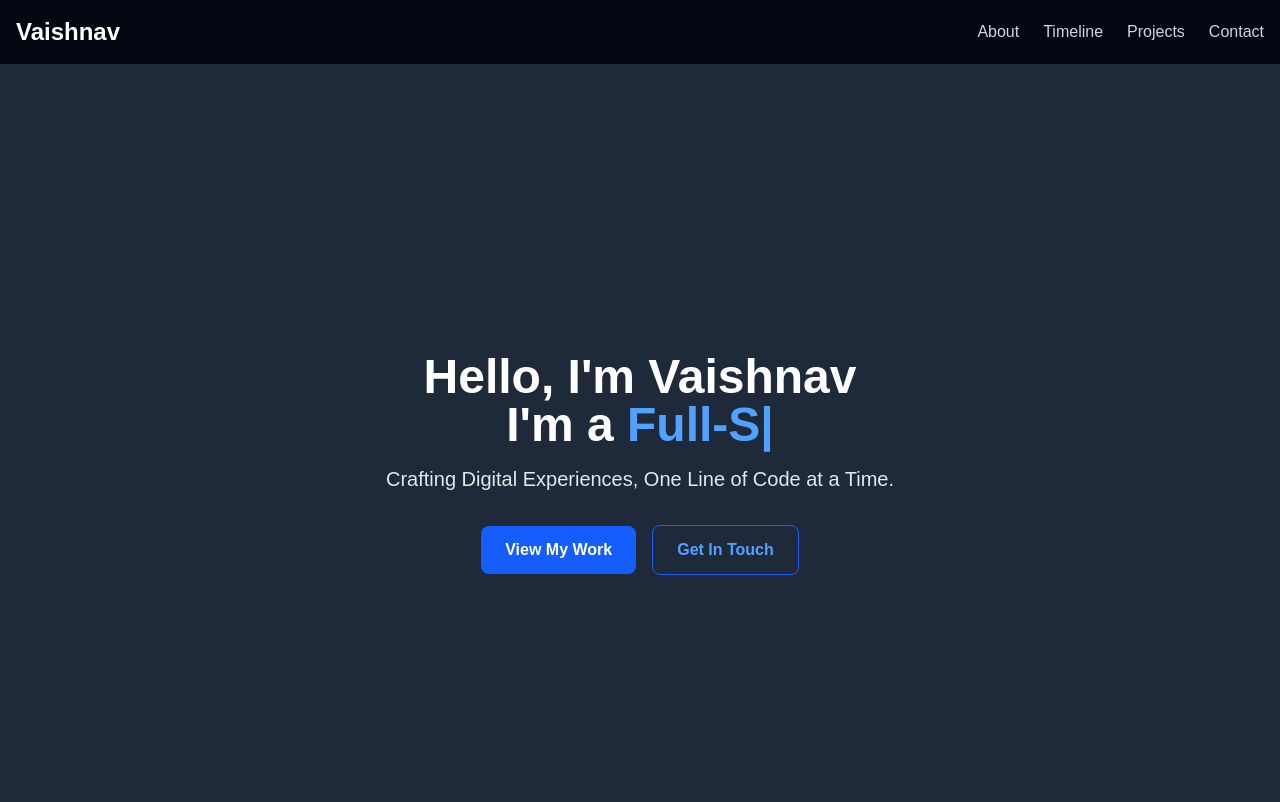
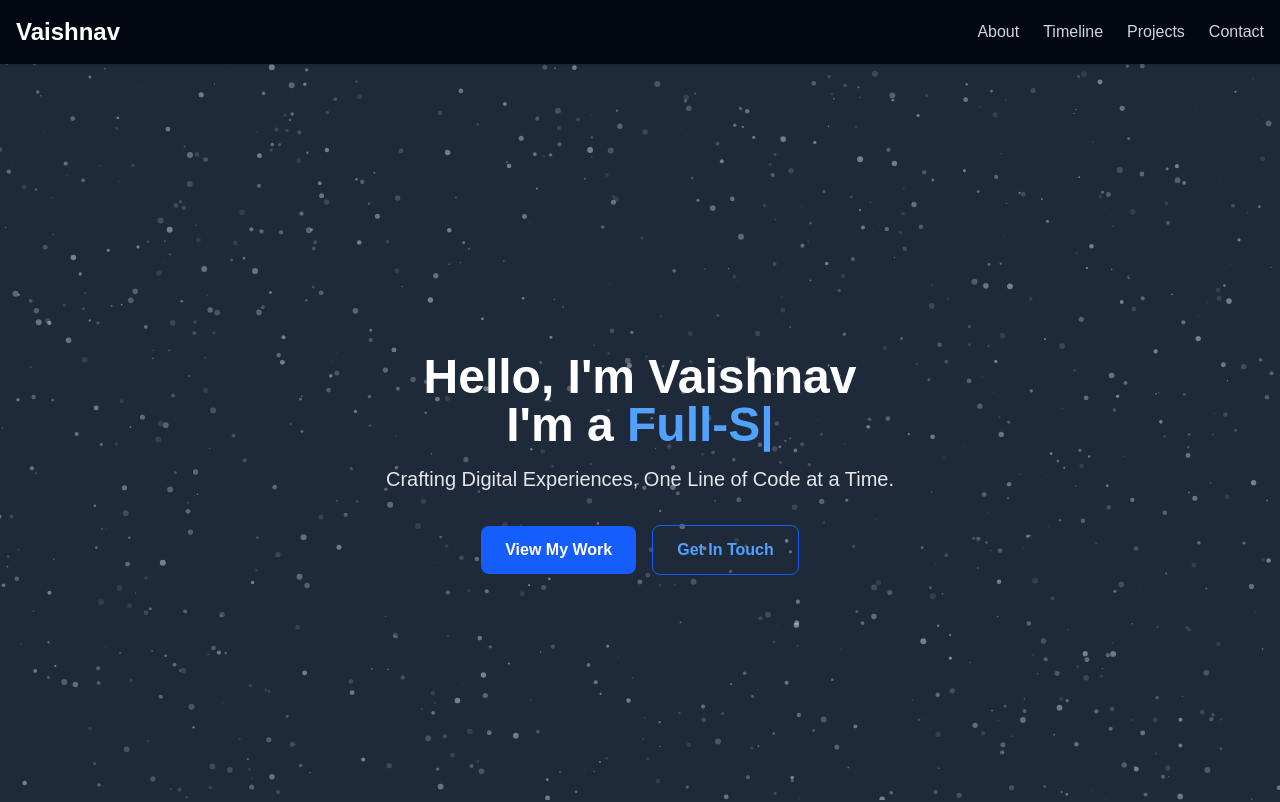
Before and after one commit to Vaishnav-Ullas/my-portfolio, a Next.js app: page / in a window 1280 px wide. Shown: the top 802 px of the page. Built offline with nearby package versions, Linux system fonts and the light colour scheme.

Commit message:
particle effect

```diff
--- a/app/components/Hero/Hero.module.css
+++ b/app/components/Hero/Hero.module.css
@@ -3,8 +3,6 @@
 /* Styles for .heroSection, .container, .title, .subtitle, .buttonContainer, */
 /* .primaryButton, .secondaryButton were moved to inline Tailwind classes in Hero/index.tsx. */
 
-.cursor {
-    /* This class is referenced in Hero/index.tsx. */
-    /* Visual styling (like text color) and global animation classes (like 'typing-cursor') are applied directly in the TSX. */
-    /* This class can be used for JavaScript hooks or if module-specific, non-Tailwind animations/styles are ever needed for the cursor. */
+.particlesContainer {
+    z-index: -1;
 }
--- a/app/components/Hero/index.tsx
+++ b/app/components/Hero/index.tsx
@@ -1,5 +1,93 @@
-import React, { forwardRef, useEffect, useState } from 'react';
+import React, { forwardRef, useEffect, useState, useCallback } from 'react';
+import Particles from 'react-tsparticles';
+import type { Engine } from 'tsparticles-engine';
+import { loadSlim } from 'tsparticles-slim'; // or tsparticles if you installed the full engine
 import styles from './Hero.module.css';
+
+const particlesConfig = {
+  // We will not set a background color for the particles canvas itself
+  // so that the hero section's background shows through.
+  fpsLimit: 60,
+  interactivity: {
+    events: {
+      onHover: {
+        enable: true,
+        mode: "repulse",
+      },
+      onClick: {
+        enable: false,
+      },
+      resize: {
+        enable: false,
+      }
+    },
+    modes: {
+      repulse: {
+        distance: 30,
+        speed: 0.25,
+        duration: 1.5,
+      },
+    },
+  },
+  particles: {
+    color: {
+      value: "#ffffff",
+    },
+    links: {
+      enable: false,
+    },
+    move: {
+      direction: "none" as const,
+      enable: true,
+      outModes: {
+        default: "out" as const,
+      },
+      random: false,
+      speed: .5,
+      straight: false,
+      attract: {
+        enable: false,
+        rotateX: 600,
+        rotateY: 1200,
+      },
+    },
+    number: {
+      density: {
+        enable: true,
+        area: 800,
+      },
+      value: 1000,
+    },
+    opacity: {
+      value: 0.4,
+      random: true,
+      anim: {
+        enable: true,
+        speed: 1,
+        opacity_min: 0.1,
+        sync: false,
+      },
+    },
+    shape: {
+      type: "circle" as const,
+      stroke: {
+        width: 0,
+        color: "#000000",
+      },
+    },
+    size: {
+      value: 3,
+      random: true,
+      anim: {
+        enable: true,
+        speed: 2,
+        size_min: 0.1,
+        sync: false,
+      },
+    },
+  },
+  detectRetina: true,
+};
 
 interface HeroProps {
     executeScroll: (refName: string) => void;
@@ -11,6 +99,12 @@ const Hero = forwardRef<HTMLElement, HeroProps>(({ executeScroll }, ref) => {
     const [titleIndex, setTitleIndex] = useState(0);
     const [charIndex, setCharIndex] = useState(0);
     const [isDeleting, setIsDeleting] = useState(false);
+
+    const particlesInit = useCallback(async (engine: Engine) => {
+
+        await loadSlim(engine);
+
+    }, []);
 
     useEffect(() => {
         const currentTitle = titles[titleIndex];
@@ -42,8 +136,15 @@ const Hero = forwardRef<HTMLElement, HeroProps>(({ executeScroll }, ref) => {
     }, [text, isDeleting, titleIndex, titles]);
 
     return (
-        <section id="hero" ref={ref} className="bg-gray-800 py-20 text-center min-h-screen flex flex-col justify-center items-center">
-            <div className="container mx-auto px-4">
+        <section id="hero" ref={ref} className="bg-gray-800 py-20 text-center min-h-screen flex flex-col justify-center items-center relative -z-1">
+             <Particles
+                id="tsparticles-hero"
+                init={particlesInit}
+                // loaded={particlesLoaded} // Optional: if you want to do something after particles are loaded
+                options={particlesConfig as any} // Cast to any for options, or use ISourceOptions type
+                className={`absolute top-0 left-0 w-full h-full  -z-1`} // Position behind content
+            />
+            <div className="container mx-auto px-4 relative z-10"> {/* Content needs higher z-index */}
                 <h1 className="text-4xl md:text-5xl font-extrabold text-white mb-4">
                     Hello, I'm Vaishnav
                     <br />
--- a/package.json
+++ b/package.json
@@ -11,7 +11,9 @@
   "dependencies": {
     "next": "15.3.3",
     "react": "^19.0.0",
-    "react-dom": "^19.0.0"
+    "react-dom": "^19.0.0",
+    "react-tsparticles": "^2.12.2",
+    "tsparticles-slim": "^2.12.0"
   },
   "devDependencies": {
     "@eslint/eslintrc": "^3",
```
Also changed, not shown: 1 other file (tests, documents, lock files or other folders).
